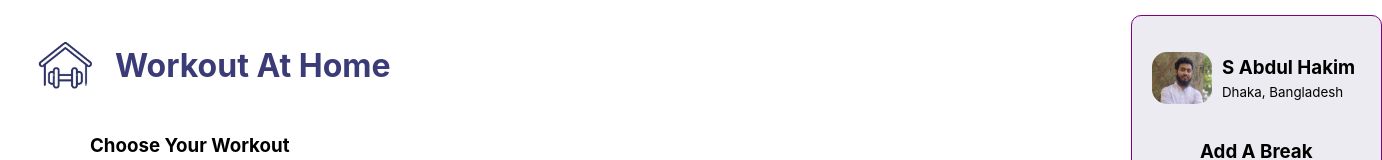
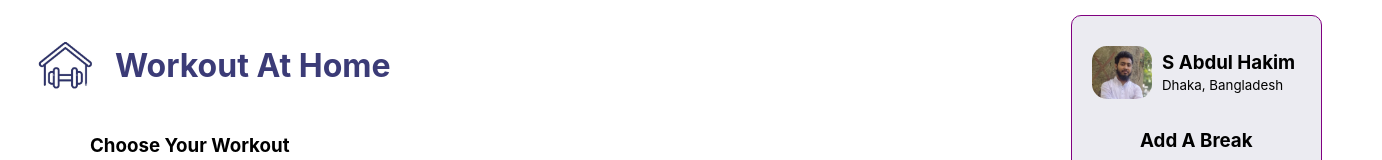
Before and after one commit to abdulhakim10/workout-at-home, a React (Create React App) app: page / in a window 1280 px wide. Shown: the top 160 px of the page, 1382 px wide, since content can reach past the window. Built offline with nearby package versions, Linux system fonts and the light colour scheme.

Commit message:
minor changes

```diff
--- a/src/components/Chart/Chart.css
+++ b/src/components/Chart/Chart.css
@@ -11,7 +11,8 @@
 }
 
 .my-name{
-    line-height:0.3;
+    margin: 0px;
+    /* line-height:0.3; */
 }
 
 .break{
--- a/src/components/Chart/Chart.js
+++ b/src/components/Chart/Chart.js
@@ -26,9 +26,9 @@ const Chart = ({chart}) => {
         <div>
                 <div className="my-info">
                 <img src={image} alt="" />
-                <div className='my-name'>
-                <h3>S Abdul Hakim</h3>
-                <p><small>Dhaka, Bangladesh</small></p>
+                <div>
+                <h3 className='my-name'>S Abdul Hakim</h3>
+                <p className='my-name'><small>Dhaka, Bangladesh</small></p>
                 </div>
                </div>
                 <div className="time-detail">
--- a/src/components/Workout/Workout.css
+++ b/src/components/Workout/Workout.css
@@ -4,7 +4,7 @@
     margin: auto;
 }
 .workout-info img{
-    width: 300px;
+    width: 280px;
     height: 300px;
     border-radius: 8px;
     margin: 15px;
```
